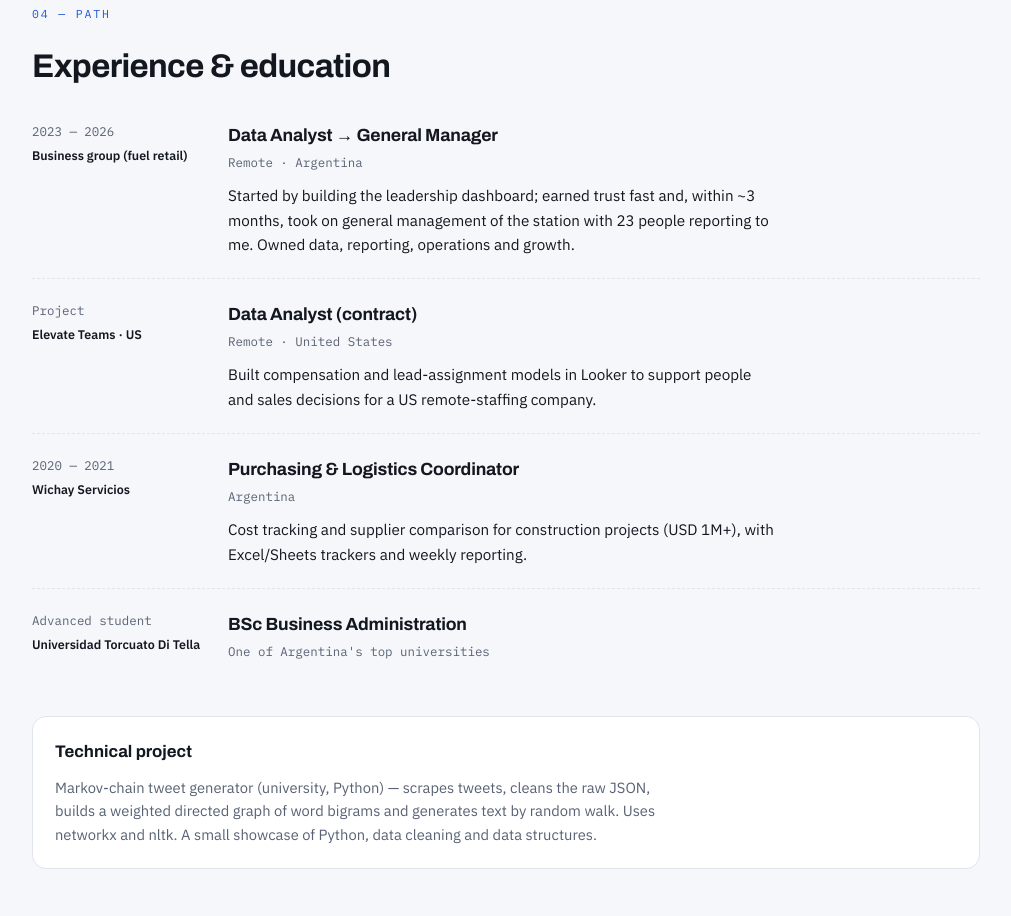
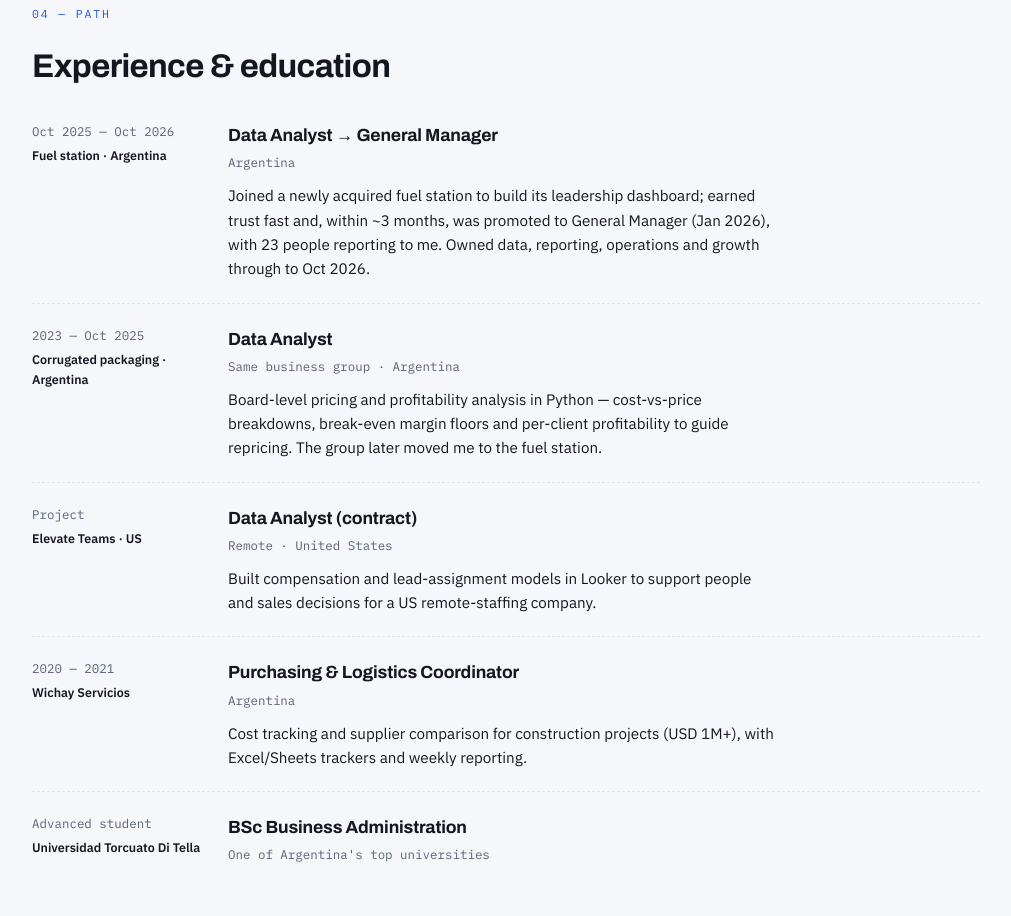
Before and after one commit to nahimcazon/nahimcazon.github.io, a plain HTML site: page index.html in a window 1280 px wide. Shown: the part 7120-8036 px from the top of the page, without its empty margins (134-1145 px from the left). Drawn offline with Linux system fonts and the light colour scheme.

Commit message:
Fix experience timeline (split roles, correct GM dates)

```diff
--- a/index.html
+++ b/index.html
@@ -411,11 +411,19 @@
     <h2><span class="lang-en">Experience &amp; education</span><span class="lang-es">Experiencia y formación</span></h2>
     <div style="margin-top:26px">
       <div class="job">
-        <div class="when">2023 — 2026<span class="co"><span class="lang-en">Business group (fuel retail)</span><span class="lang-es">Grupo empresarial (combustible)</span></span></div>
+        <div class="when">Oct 2025 — Oct 2026<span class="co"><span class="lang-en">Fuel station · Argentina</span><span class="lang-es">Estación de servicio · Argentina</span></span></div>
         <div>
           <h3><span class="lang-en">Data Analyst → General Manager</span><span class="lang-es">Analista de datos → Gerente General</span></h3>
-          <div class="meta"><span class="lang-en">Remote · Argentina</span><span class="lang-es">Remoto · Argentina</span></div>
-          <p><span class="lang-en">Started by building the leadership dashboard; earned trust fast and, within ~3 months, took on general management of the station with 23 people reporting to me. Owned data, reporting, operations and growth.</span><span class="lang-es">Empecé construyendo el dashboard de dirección; me gané la confianza rápido y, en ~3 meses, asumí la gerencia general de la estación con 23 personas a cargo. Responsable de datos, reporting, operaciones y crecimiento.</span></p>
+          <div class="meta"><span class="lang-en">Argentina</span><span class="lang-es">Argentina</span></div>
+          <p><span class="lang-en">Joined a newly acquired fuel station to build its leadership dashboard; earned trust fast and, within ~3 months, was promoted to General Manager (Jan 2026), with 23 people reporting to me. Owned data, reporting, operations and growth through to Oct 2026.</span><span class="lang-es">Entré a una estación de servicio recién comprada para construir su dashboard de dirección; me gané la confianza rápido y, en ~3 meses, me ascendieron a Gerente General (enero 2026), con 23 personas a cargo. Responsable de datos, reporting, operaciones y crecimiento hasta octubre 2026.</span></p>
+        </div>
+      </div>
+      <div class="job">
+        <div class="when">2023 — Oct 2025<span class="co"><span class="lang-en">Corrugated packaging · Argentina</span><span class="lang-es">Packaging de cartón · Argentina</span></span></div>
+        <div>
+          <h3><span class="lang-en">Data Analyst</span><span class="lang-es">Analista de datos</span></h3>
+          <div class="meta"><span class="lang-en">Same business group · Argentina</span><span class="lang-es">Mismo grupo empresarial · Argentina</span></div>
+          <p><span class="lang-en">Board-level pricing and profitability analysis in Python — cost-vs-price breakdowns, break-even margin floors and per-client profitability to guide repricing. The group later moved me to the fuel station.</span><span class="lang-es">Análisis de pricing y rentabilidad para dirección en Python — costo vs precio, pisos de margen de equilibrio y rentabilidad por cliente para guiar el repricing. Después el grupo me pasó a la estación de servicio.</span></p>
         </div>
       </div>
       <div class="job">
```
